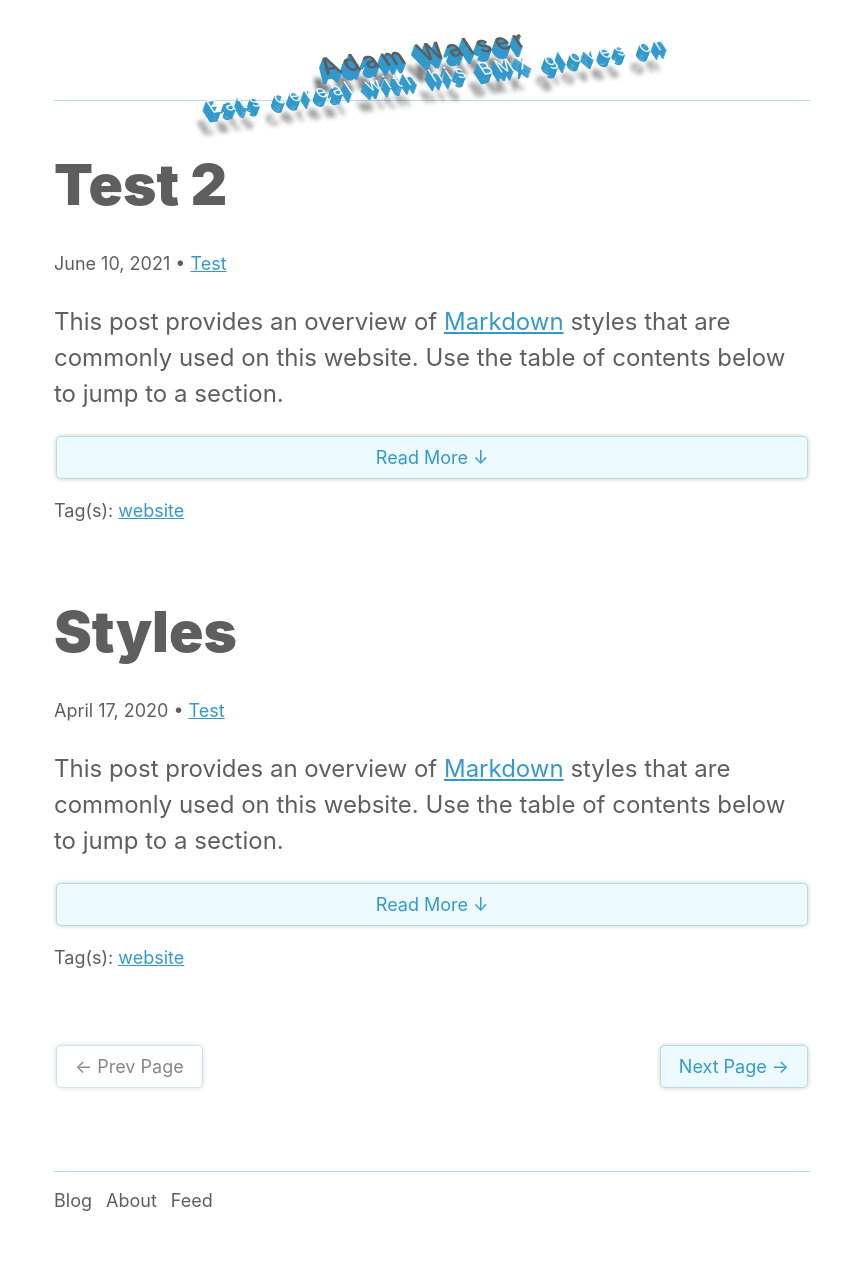
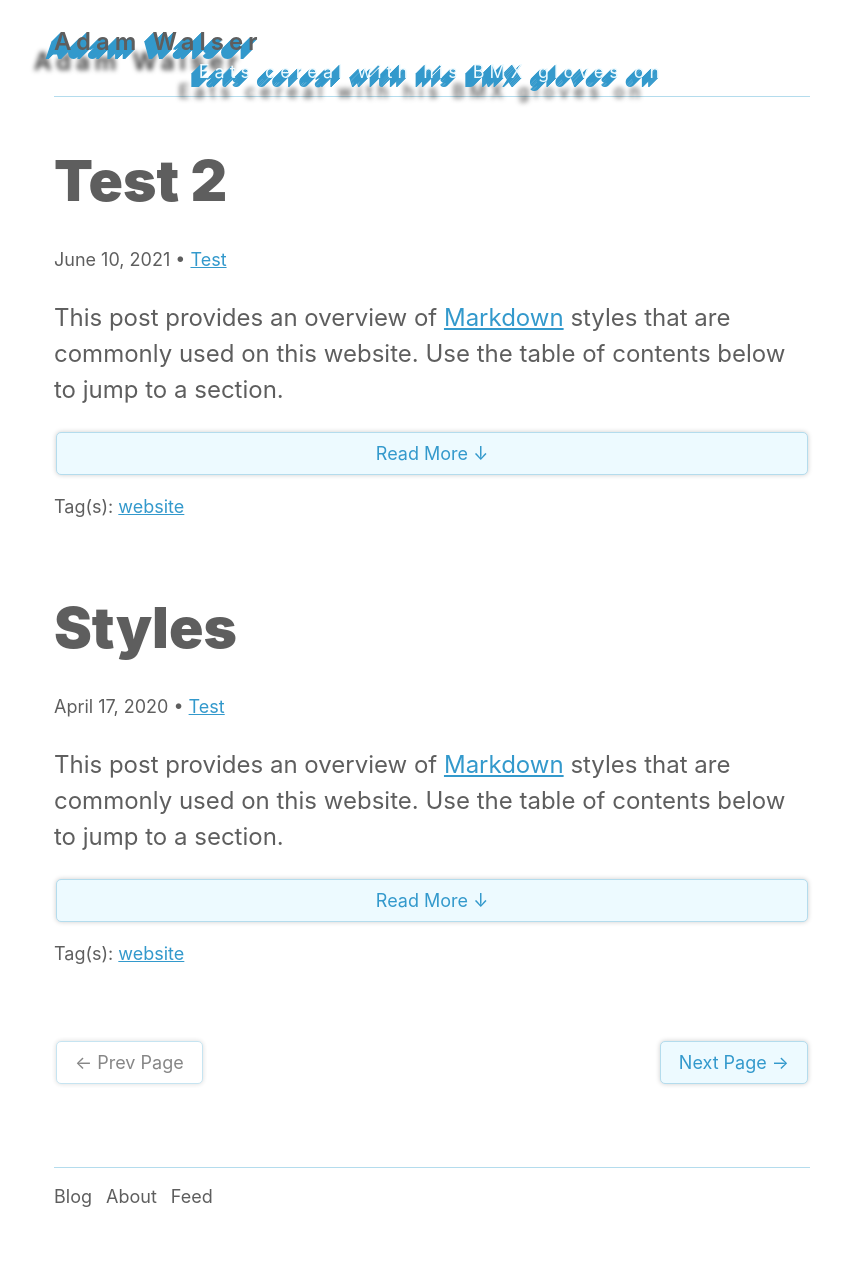
Before and after one commit to ajpwalser/ajpwalser.github.io, a Jekyll site: the page built from index.html, in a window 1280 px wide. Shown: the whole page, without its empty margins (208-1049 px from the left). Built offline with Jekyll 4.4.1, drawn with Linux system fonts in a browser that asks for light colours; some web fonts are replaced; the list of posts is cut into pages by our own code.

Commit message:
Update style.css

```diff
--- a/css/style.css
+++ b/css/style.css
@@ -49,13 +49,12 @@ padding-top: 2em;
 }
 
 .header {
-    position: relative;
+    display: inline;
     color: #EDFAFF;
     font-weight: 600;
     font-size: 100%;
     letter-spacing: 5px;
     text-align: center;
-    user-select: none;
     outline: none;
     transform:rotate(-8deg) skewX(25deg);
     text-shadow:    -1px 1px #39C,
```
